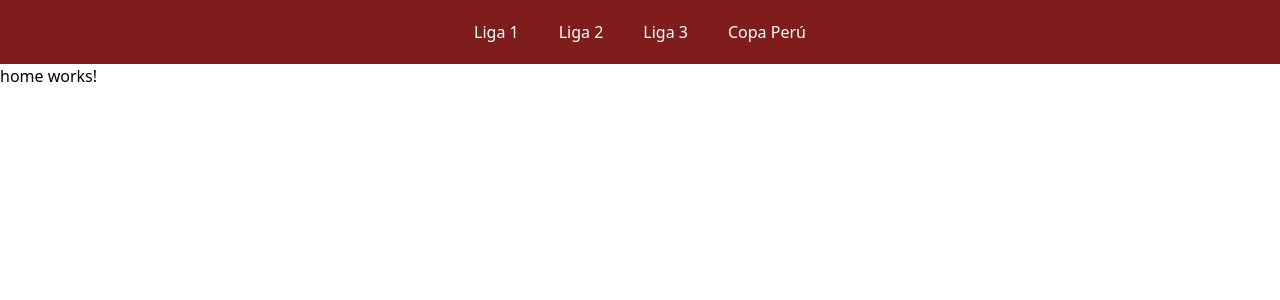
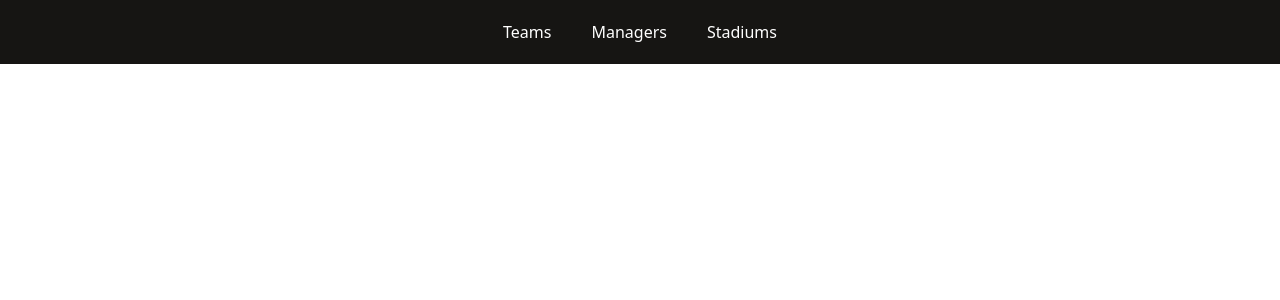
Before and after one commit to Alkrax87/FutScorePeru-Manager, an Angular app: page /home in a window 1280 px wide. Shown: the top 300 px of the page. Built offline with nearby package versions, Linux system fonts and the light colour scheme; no server answers.

Commit message:
Refactor MainNavComponent to include RouterLinkActive, update navigation routes and improve layout

```diff
--- a/src/app/components/main-nav/main-nav.component.ts
+++ b/src/app/components/main-nav/main-nav.component.ts
@@ -1,13 +1,15 @@
 import { Component } from '@angular/core';
-import { RouterLink } from '@angular/router';
+import { RouterLink, RouterLinkActive } from '@angular/router';
 
 @Component({
   selector: 'app-main-nav',
-  imports: [RouterLink],
+  imports: [RouterLink, RouterLinkActive],
   template: `
-    <div class="bg-red-900 text-white w-full flex justify-center gap-10 p-5">
+    <div class="bg-night text-white w-full fixed flex justify-center gap-10 p-5 z-40">
       @for (route of routes; track $index) {
-      <a [routerLink]="route.route">{{ route.name }}</a>
+        <a [routerLink]="route.route" routerLinkActive="text-crimson" class="hover:text-crimson">
+          {{ route.name }}
+        </a>
       }
     </div>
   `,
@@ -16,20 +18,16 @@ import { RouterLink } from '@angular/router';
 export class MainNavComponent {
   routes: { route: string; name: string }[] = [
     {
-      route: 'liga-1',
-      name: 'Liga 1',
+      route: 'teams',
+      name: 'Teams',
     },
     {
-      route: 'liga-2',
-      name: 'Liga 2',
+      route: 'managers',
+      name: 'Managers',
     },
     {
-      route: 'liga-3',
-      name: 'Liga 3',
-    },
-    {
-      route: 'copa-peru',
-      name: 'Copa Perú',
+      route: 'stadiums',
+      name: 'Stadiums',
     },
   ];
 }
```
